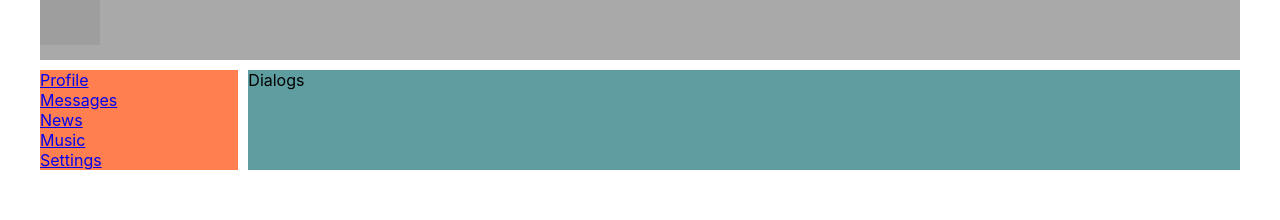
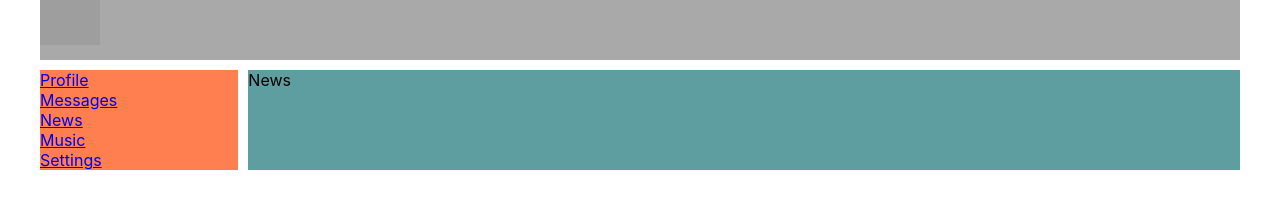
Before and after one commit to VadimWeb/my_social_network, a React (Create React App) app: page /news in a window 1280 px wide. Shown: the top 220 px of the page. Built offline with nearby package versions, Linux system fonts and the light colour scheme; grey boxes are pictures that could not be loaded.

Commit message:
added Route

```diff
--- a/package.json
+++ b/package.json
@@ -5,6 +5,7 @@
   "dependencies": {
     "react": "^16.12.0",
     "react-dom": "^16.12.0",
+    "react-router-dom": "^5.1.2",
     "react-scripts": "3.2.0"
   },
   "scripts": {
--- a/src/App.js
+++ b/src/App.js
@@ -4,18 +4,27 @@
 import Navbar from "./Components/Navbar/Navbar";
 import Profile from "./Components/Profile/Profile";
 import Dialogs from "./Components/Dialogs/Dialogs";
+import {BrowserRouter, Route} from "react-router-dom";
+import News from "./Components/News/News";
+import Music from "./Components/Music/Music";
+import Settings from "./Components/Settings/Settings";
 
 
 const App = () => {
     return (
-        <div className='app-wrapper'>
-            <Header/>
-            <Navbar/>
-            <div class='app-wrapper-content'>
-                <Dialogs/>
+        <BrowserRouter>
+            <div className='app-wrapper'>
+                <Header/>
+                <Navbar/>
+                <div class='app-wrapper-content'>
+                    <Route path='/dialogs' component={Dialogs}/>
+                    <Route path='/profile' component={Profile}/>
+                    <Route path='/news' component={News}/>
+                    <Route path='/music' component={Music}/>
+                    <Route path='/settings' component={Settings}/>
+                </div>
             </div>
-            {/*  <Profile/>*/}
-        </div>
+        </BrowserRouter>
     );
 }
 
--- /dev/null
+++ b/src/Components/Music/Music.js
@@ -0,0 +1,12 @@
+import React from 'react';
+import style from './Music.module.css'
+
+const Music = () => {
+    return (
+     <div className={style.contetn}>
+         Music
+     </div>
+    );
+}
+
+export default Music;
--- a/src/Components/Navbar/Navbar.js
+++ b/src/Components/Navbar/Navbar.js
@@ -6,9 +6,9 @@
         <nav className={style.nav}>
             <div className={style.item}><a href="/profile"> Profile </a></div>
             <div className={style.item}><a href="/dialogs"> Messages </a></div>
-            <div className={style.item}><a href="#"> News </a></div>
-            <div className={style.item}><a href="#"> Music </a></div>
-            <div className={style.item}><a href="#"> Settings </a></div>
+            <div className={style.item}><a href="/news"> News </a></div>
+            <div className={style.item}><a href="/music"> Music </a></div>
+            <div className={style.item}><a href="/settings"> Settings </a></div>
         </nav>
     );
 }
--- /dev/null
+++ b/src/Components/News/News.js
@@ -0,0 +1,12 @@
+import React from 'react';
+import style from './News.module.css'
+
+const News = () => {
+    return (
+     <div className={style.contetn}>
+         News
+     </div>
+    );
+}
+
+export default News;
--- /dev/null
+++ b/src/Components/Settings/Settings.js
@@ -0,0 +1,12 @@
+import React from 'react';
+import style from './Settings.module.css'
+
+const Settings = () => {
+    return (
+     <div className={style.contetn}>
+         Settings
+     </div>
+    );
+}
+
+export default Settings;
```
Also changed, not shown: src/Components/Music/Music.module.css (added), src/Components/News/News.module.css (added), src/Components/Settings/Settings.module.css (added), 1 other file (tests, documents, lock files or other folders).
